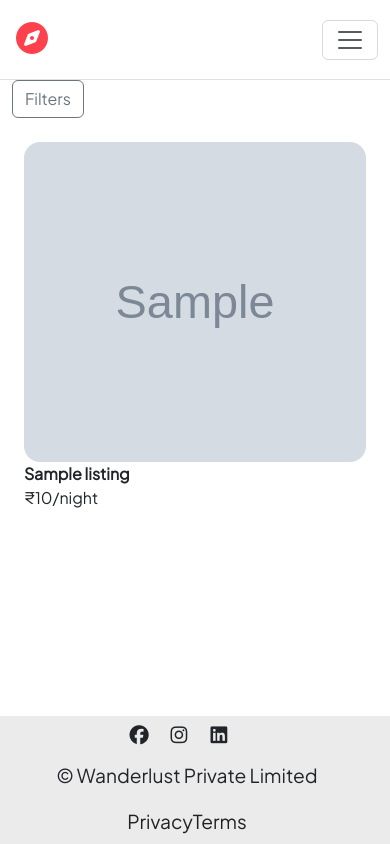
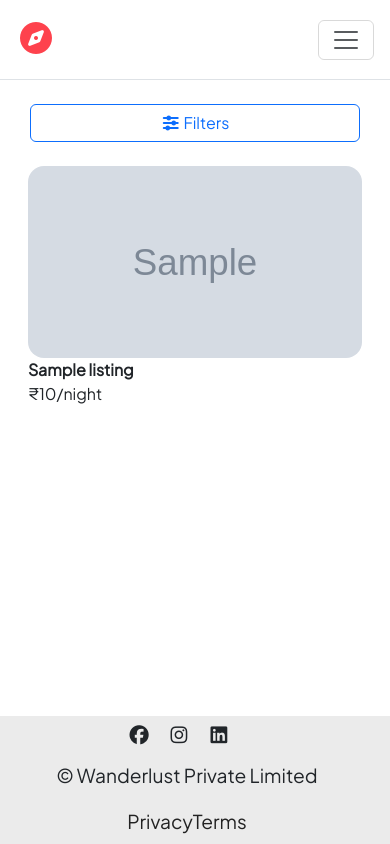
Before and after one commit to Akanksha212004/Wanderlust, a Node server app: page /listings/ in a window 390 px wide. Run offline with Node 20, Linux system fonts and the light colour scheme; tables that the repository leaves empty hold one stand-in row (values such as "Sample post"); grey boxes marked "Sample" are stand-in pictures; some libraries are stand-ins or nearby versions.

Commit message:
Added styling to make it responsiveness

```diff
--- a/app.js
+++ b/app.js
@@ -114,7 +114,7 @@ app.use((req, res, next) => {
     res.locals.success = req.flash("success");
     res.locals.error = req.flash("error");
     res.locals.currUser = req.user;
-    res.locals.search = "";    // ✅ initialize 'search' for navbar.ejs
+    res.locals.search = "";    // initialize 'search' for navbar.ejs
     next();
 });
 
--- a/views/listings/index.ejs
+++ b/views/listings/index.ejs
@@ -18,12 +18,21 @@
     </form> -->
 
     <style>
+      #filter-toggle{
+        margin: 0.5rem auto;
+        width: 90%;
+      }
+
       #filters{
         display: flex;
         flex-wrap: wrap;
         overflow-x: auto;            /* allow horizontal scroll */
         padding-bottom: 1rem;
         align-items: center;
+        transition: all 0.3s ease-in-out;
+        margin-bottom: 1rem;
+        opacity: 1;
+        transform: translateY(0);
       }
 
       .filter{
@@ -45,7 +54,6 @@
       color: inherit;          /* keeps the color same as parent */
       }
 
-
       .filter:hover{
         opacity: 1;
         cursor: pointer;
@@ -55,16 +63,11 @@
         font-size: 0.8rem;
       }
 
-      /* Only hide filters on extra small screens if toggle is needed */
-      @media (max-width: 768px) {
-      #filters {
-        display: none; /* hide on small screens */
-        flex-direction: column;
-      }
-
-      #filters.show {
-        display: flex;
-      }
+      .listing-img{
+        width: 100%;
+        height: 20rem;
+        object-fit: cover;
+        border-radius: 0.75rem;
       }
 
       .tax-info{
@@ -81,15 +84,78 @@
         align-items: center;
       }
 
+    /* Only hide filters on extra small screens if toggle is needed */
+    @media (max-width: 768px) {
+      #filters {
+        display: none; /* hide on small screens */
+        flex-direction: column;
+        align-items: flex-start;
+        gap: 1rem;
+        padding: 1rem;
+        border: 1px solid #ddd;
+        border-radius: 1rem;
+        background-color: #f8f9fa;
+        margin: 0.5rem 1rem;
+        opacity: 0;
+        transform: translateY(-10px);
+        transition: all 0.3s ease;
+      }
+
+      #filters.show {
+        display: flex;
+        opacity: 1;
+        transform: translateY(0);
+      }
+
+      .filter{
+        margin-right: 0;
+        text-align: left;
+        display: flex;
+        align-items: center;
+        gap: 0.5rem;
+      }
+
+      .filter i{
+        margin-right: 0.5rem;
+        width: 1.25rem;
+        text-align: center;
+      }
+
+      .listing-img{
+        height: 14rem;
+      }
+
+      .tax-toggle {
+        margin-left: 0;
+        width: 100%;
+        justify-content: space-between;
+      }
+
+      .container-fluid {
+        padding: 0 1rem;
+        margin-top: 0;
+      }
+    }
+
+    @media (max-width: 480px){
+      .listing-img{
+        height: 12rem;
+      }
+    }
+
+
     </style>
 
-    <!-- Hamburger button for small screens -->
-  <button id="filter-toggle" class="d-md-none btn btn-outline-secondary mb-2">
-    Filters
+
+<!-- Filter Toggle Button (for small screens) -->
+<div class="text-center mt-3 d-md-none">
+  <button id="filter-toggle" class="btn btn-outline-primary">
+    <i class="fa-solid fa-sliders"></i> Filters
   </button>
+</div>
 
 
-    <div id="filters" class="filters-collapsed d-lg-flex">
+<div id="filters" class="filters-collapsed d-lg-flex filters-container">
   <div class="filter <%= category === "Trending" ? 'active' : '' %>">
     <a href="/listings?category=Trending">
       <div><i class="fa-solid fa-fire"></i></div>
@@ -189,7 +255,7 @@
 
     <% if (allListings.length === 0) { %>
       <div class="col-12 text-center my-5">
-        <h4>No results found for "<%= search %>" 😕</h4>
+        <h4>No results found for "<%= search %>"</h4>
         <a href="/listings" class="btn btn-outline-primary mt-3">Return to Home Page</a>
       </div>
     <% } else { %>
@@ -198,7 +264,7 @@
       <div class="col mb-4">
         <a href="/listings/<%= listing._id %>" class="listing-link">
           <div class="card listing-card">
-            <img src="<%= listing.image.url %>" class="card-img-top" alt="listing_image" style="height: 20rem;">
+            <img src="<%= listing.image.url %>" class="card-img-top listing-img" alt="listing_image">
             <div class="card-body">
               <p class="card-text">
                 <b><%= listing.title %></b><br>
```
Lines whose indentation alone changed are shown as unchanged.
